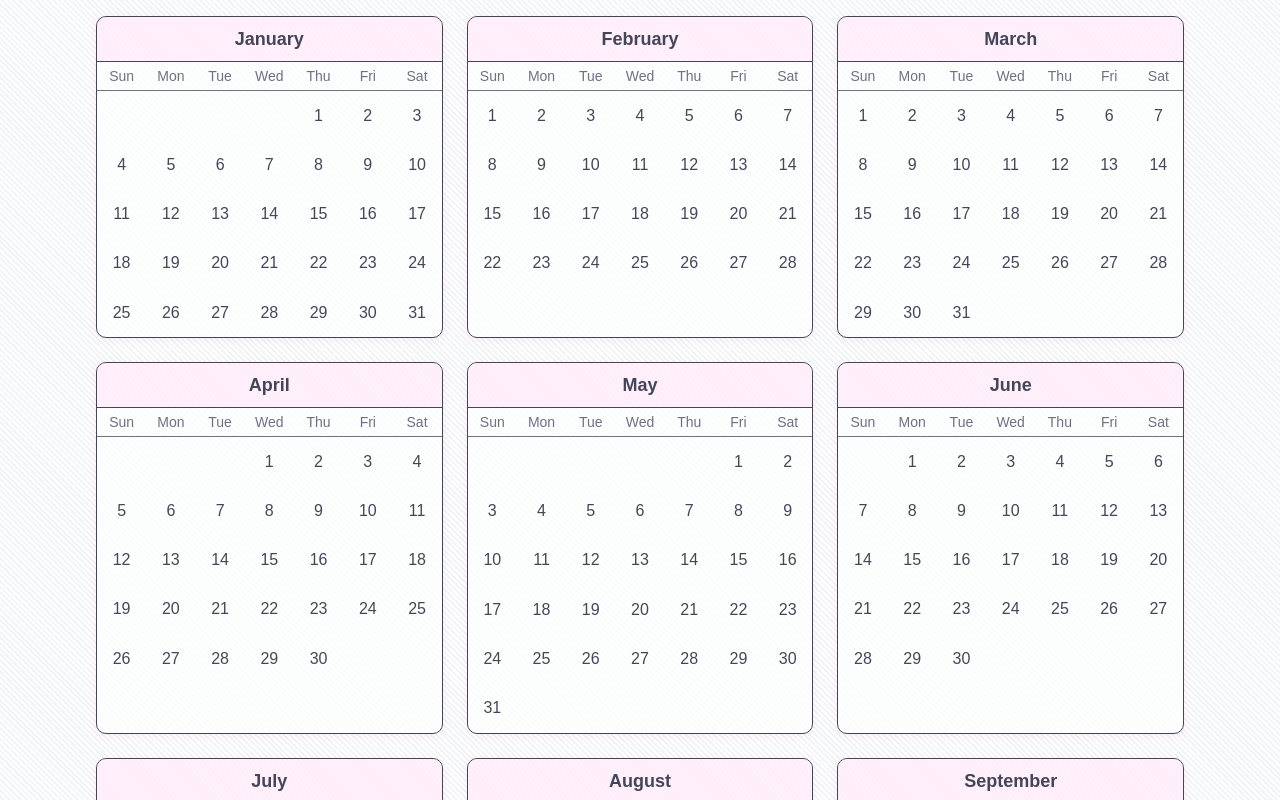
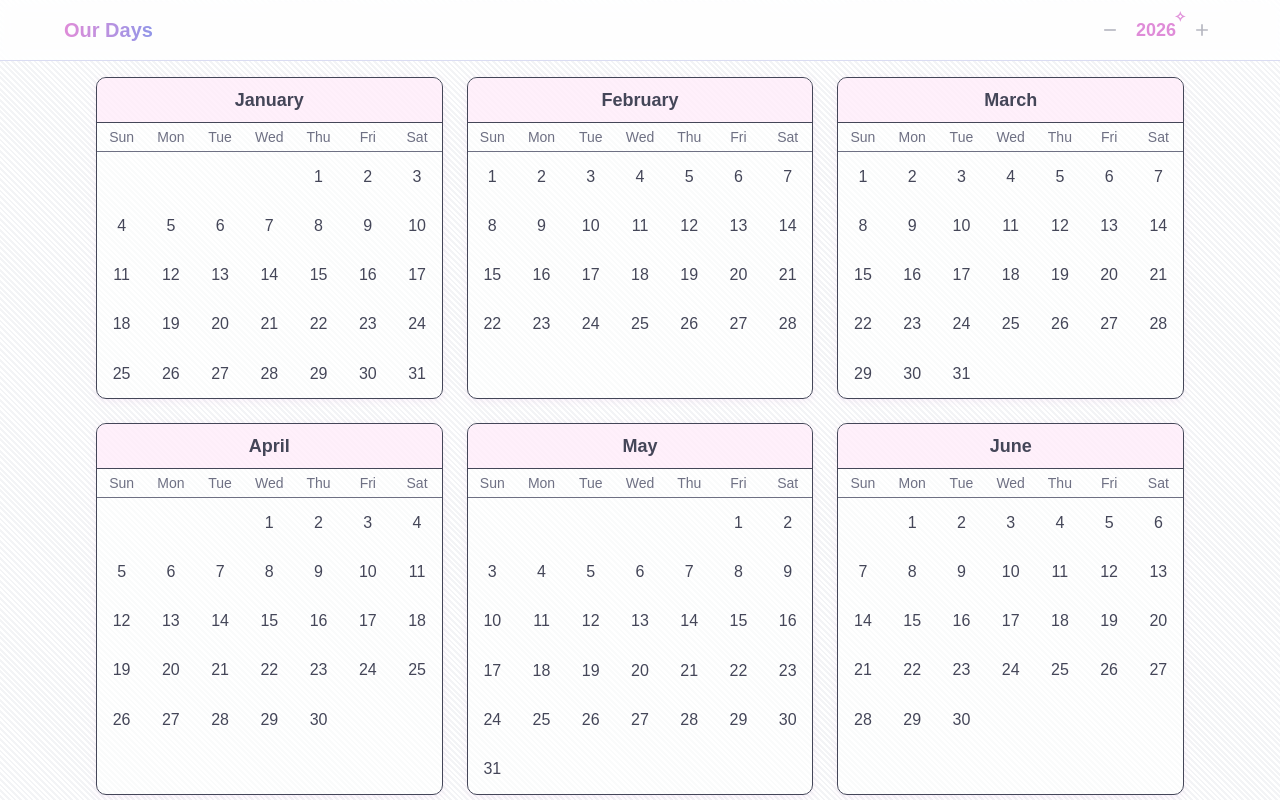
Before and after one commit to CheapNightbot/our-days, a React (Vite) app: page / in a window 1280 px wide. Shown: the top 800 px of the page. Built offline with nearby package versions, Linux system fonts and the light colour scheme.

Commit message:
Add Header, Allow changing year from Header, Cap year range

```diff
--- a/src/react-app/App.tsx
+++ b/src/react-app/App.tsx
@@ -1,6 +1,32 @@
+import { useState } from "react";
 import Calendar from "./components/calendar";
+import Header from "./components/header";
+
+// Constants for year boundaries
+const LAUNCH_YEAR = 2026;
+const CURRENT_YEAR = new Date().getFullYear();
 
 function App() {
+	// Clamp initial year to valid range (just in case!)
+	const initialYear = Math.min(
+		Math.max(new Date().getFullYear(), LAUNCH_YEAR),
+		CURRENT_YEAR
+	);
+
+	const [year, setYear] = useState<number>(initialYear);
+
+	const handlePrevYear = () => {
+		if (year > LAUNCH_YEAR) {
+			setYear(y => y - 1);
+		}
+	};
+
+	const handleNextYear = () => {
+		if (year < CURRENT_YEAR) {
+			setYear(y => y + 1);
+		}
+	};
+
 	return (
 		<div className="min-h-screen w-full bg-white relative">
 			<div
@@ -9,8 +35,16 @@ function App() {
 					backgroundImage: "repeating-linear-gradient(45deg, transparent, transparent 2px, #f3f4f6 2px, #f3f4f6 4px)",
 				}}
 			/>
+
 			<div className="relative z-10">
-				<Calendar />
+				<Header
+					year={year}
+					onPrevYear={handlePrevYear}
+					onNextYear={handleNextYear}
+					minYear={LAUNCH_YEAR}
+					maxYear={CURRENT_YEAR}
+				/>
+				<Calendar year={year} />
 			</div>
 		</div>
 	);
--- a/src/react-app/components/calendar.tsx
+++ b/src/react-app/components/calendar.tsx
@@ -1,4 +1,8 @@
 import { useMemo } from 'react';
+
+interface CalendarProps {
+    year: number;
+}
 
 // --- Helper Functions  ---
 
@@ -87,8 +91,7 @@ const MonthCard = ({ year, month, locale }: MonthCardProps) => {
 
 // --- Main Component: Full Year Calendar ---
 
-export default function Calendar() {
-    const currentYear = new Date().getFullYear();
+export default function Calendar({ year }: CalendarProps) {
     const locale = getUserLocale();
 
     return (
@@ -96,7 +99,7 @@ export default function Calendar() {
             {[...Array(12)].map((_, month) => (
                 <MonthCard
                     key={month}
-                    year={currentYear}
+                    year={year}
                     month={month}
                     locale={locale}
                 />
--- /dev/null
+++ b/src/react-app/components/header.tsx
@@ -0,0 +1,72 @@
+import { MinusIcon } from "../icons/minus";
+import { PlusIcon } from "../icons/plus";
+
+interface HeaderProps {
+    year: number;
+    onPrevYear: () => void;
+    onNextYear: () => void;
+    minYear?: number;
+    maxYear?: number;
+}
+
+export default function Header({
+    year,
+    onPrevYear,
+    onNextYear,
+    minYear = 2026,
+    maxYear = new Date().getFullYear(),
+}: HeaderProps) {
+    // Calculate if buttons should be disabled
+    const canGoPrev = year > minYear;
+    const canGoNext = year < maxYear;
+
+    return (
+        <header className="sticky top-0 z-20 bg-white/80 backdrop-blur-sm border-b border-border px-8 py-4">
+            <div className="max-w-6xl mx-auto flex items-center justify-between">
+                <h1 className="text-xl font-bold text-transparent bg-linear-to-r from-chart-1 to-chart-4 bg-clip-text hover:from-chart-2 hover:to-chart-3 transition-colors duration-500 ease-in-out">
+                    Our Days
+                </h1>
+
+                <div className="flex items-center gap-3">
+                    {/* Previous Year Button */}
+                    <button
+                        onClick={onPrevYear}
+                        disabled={!canGoPrev}
+                        title={!canGoPrev ? "Our journey starts in 2026 ✧" : ""}
+                        className={`p-1 rounded-full
+                            ${canGoPrev
+                                ? 'hover:bg-secondary text-secondary-foreground'
+                                : 'text-muted-foreground cursor-not-allowed opacity-50'
+                            }`}
+                        aria-label="Previous year"
+                    >
+                        <MinusIcon width={20} height={20} />
+                    </button>
+
+                    {/* Year Display */}
+                    <span className="relative text-lg font-semibold text-primary min-w-[4ch] text-center">
+                        {year}
+                        <small className="absolute right-0 top-0 -translate-y-2.5 translate-x-2.5 animate-pulse">
+                            {year === new Date().getFullYear() && "✧"}
+                        </small>
+                    </span>
+
+                    {/* Next Year Button */}
+                    <button
+                        onClick={onNextYear}
+                        disabled={!canGoNext}
+                        title={!canGoNext ? "This year hasn't bloomed yet 🌸" : ""}
+                        className={`p-1 rounded-full
+                            ${canGoNext
+                                ? 'hover:bg-secondary text-secondary-foreground'
+                                : 'text-muted-foreground cursor-not-allowed opacity-50'
+                            }`}
+                        aria-label="Next year"
+                    >
+                        <PlusIcon width={20} height={20} />
+                    </button>
+                </div>
+            </div>
+        </header>
+    );
+}
--- /dev/null
+++ b/src/react-app/icons/minus.tsx
@@ -0,0 +1,5 @@
+import type { SVGProps } from 'react';
+
+export function MinusIcon(props: SVGProps<SVGSVGElement>) {
+    return (<svg xmlns="http://www.w3.org/2000/svg" width={24} height={24} viewBox="0 0 24 24" {...props}><path fill="currentColor" d="M19 12.998H5v-2h14z"></path></svg>);
+}
--- /dev/null
+++ b/src/react-app/icons/plus.tsx
@@ -0,0 +1,5 @@
+import type { SVGProps } from 'react';
+
+export function PlusIcon(props: SVGProps<SVGSVGElement>) {
+    return (<svg xmlns="http://www.w3.org/2000/svg" width={24} height={24} viewBox="0 0 24 24" {...props}><path fill="currentColor" d="M19 12.998h-6v6h-2v-6H5v-2h6v-6h2v6h6z"></path></svg>);
+}
```
